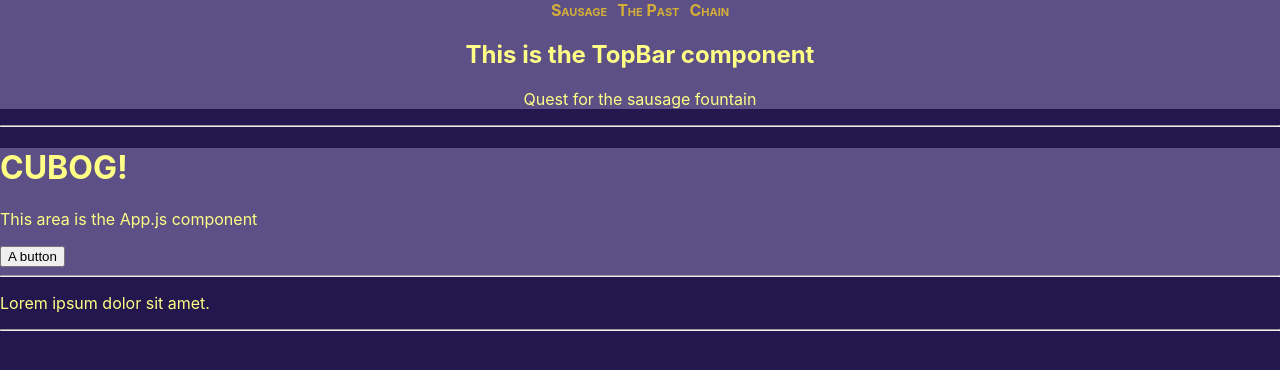
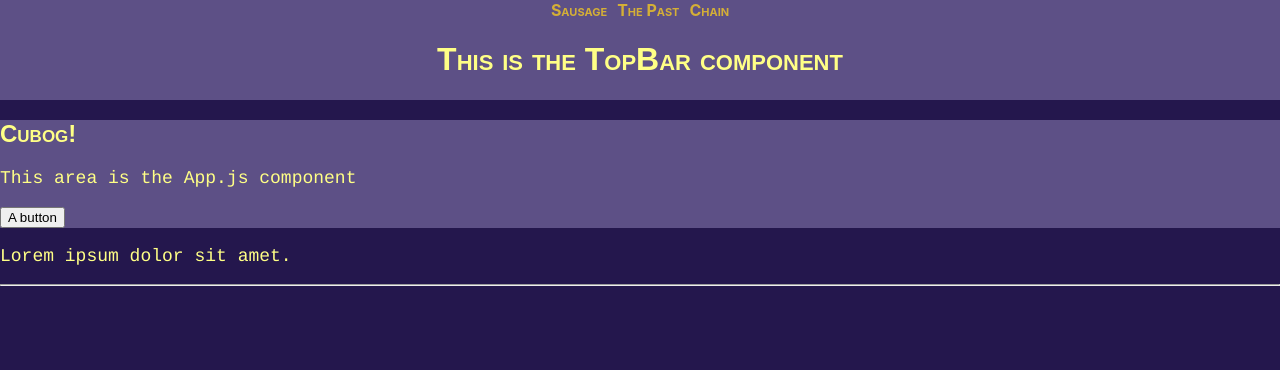
Before and after one commit to BNag87/cubog, a React (Create React App) app: page / in a window 1280 px wide. Shown: the top 370 px of the page. Built offline with nearby package versions, Linux system fonts and the light colour scheme.

Commit message:
Styling changes

```diff
--- a/src/App.js
+++ b/src/App.js
@@ -1,20 +1,19 @@
 import React from "react";
 import { Routes, Route} from 'react-router-dom'
+import "./styles/style.css"
+
 //CUSTOM COMPONENT IMPORTS
 import { Topbar } from "./components/C-Topbar";
 
 function App() {
   return (
     <>
-
     <Topbar/>
-      <hr/>
       <header>
-      <h1>CUBOG!</h1>
-      <p>This area is the App.js component</p>
-      <button>A button</button>
-      <hr/>
-    </header>
+        <h2>Cubog!</h2>
+        <p>This area is the App.js component</p>
+        <button>A button</button>
+      </header>
 
     <p>Lorem ipsum dolor sit amet.</p>
 
--- a/src/components/C-Topbar.js
+++ b/src/components/C-Topbar.js
@@ -4,12 +4,17 @@ export const Topbar = () => {
 
     return(
         <>
-        <div className="topbar">
-            <a href = "/">Sausage</a>
-            <a href = "/home">The Past</a>
-            <a href = "/home">Chain</a>
-            <h2>This is the TopBar component</h2>
-            <p>Quest for the sausage fountain</p>
+            <div className="topbar">
+                <div className="InvisiDiv">
+                <a href = "/">Sausage</a>
+                <a href = "/home">The Past</a>
+                <a href = "/home">Chain</a>
+            </div>
+
+            <div className="InvisiDiv">
+                <h1>This is the TopBar component</h1>
+            </div>
+
         </div>
         </>
     )
--- a/src/styles/style.css
+++ b/src/styles/style.css
@@ -13,10 +13,23 @@ a {
 }
 
 .topbar {
+  display: flex;
+  flex-direction: column;
+  justify-content: center;
+  align-items: center;
+  text-align: center;
   background: rgb(93, 80, 134);
   width: 100%;
-  align-items: center;
-  text-align: center;
+}
+
+h1, h2, h3 {
+  font-family: Arial, Helvetica, sans-serif;
+  font-variant: small-caps;
+}
+
+p {
+  font-family: Courier, Helvetica, sans-serif;
+  font-size: 18px;
 }
 
 header {
--- a/src/styles/style.scss
+++ b/src/styles/style.scss
@@ -15,10 +15,23 @@ a{
 }
 
 .topbar{
-    background:$PalPlate;
-    width: 100%;
+    display: flex;
+    flex-direction: column;
+    justify-content: center;
     align-items: center;
     text-align: center;
+    background: $PalPlate;
+    width: 100%;
+}
+
+h1, h2, h3{
+    font-family: $titleFont;
+    font-variant: $s-caps;
+}
+
+p{
+    font-family: $bodyFont;
+    font-size: 18px;
 }
 
 header{
```
Also changed, not shown: src/styles/variables.scss (+12 -5 lines), 1 other file (tests, documents, lock files or other folders).
